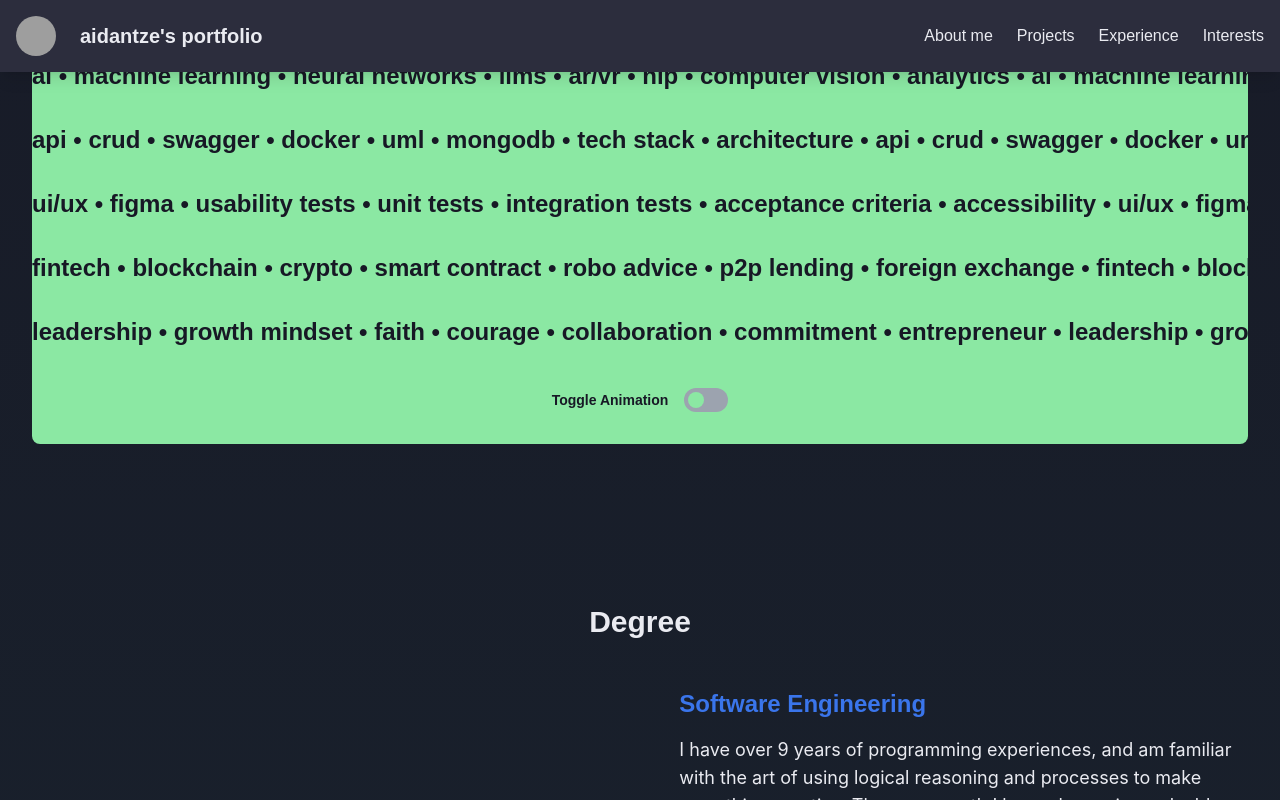
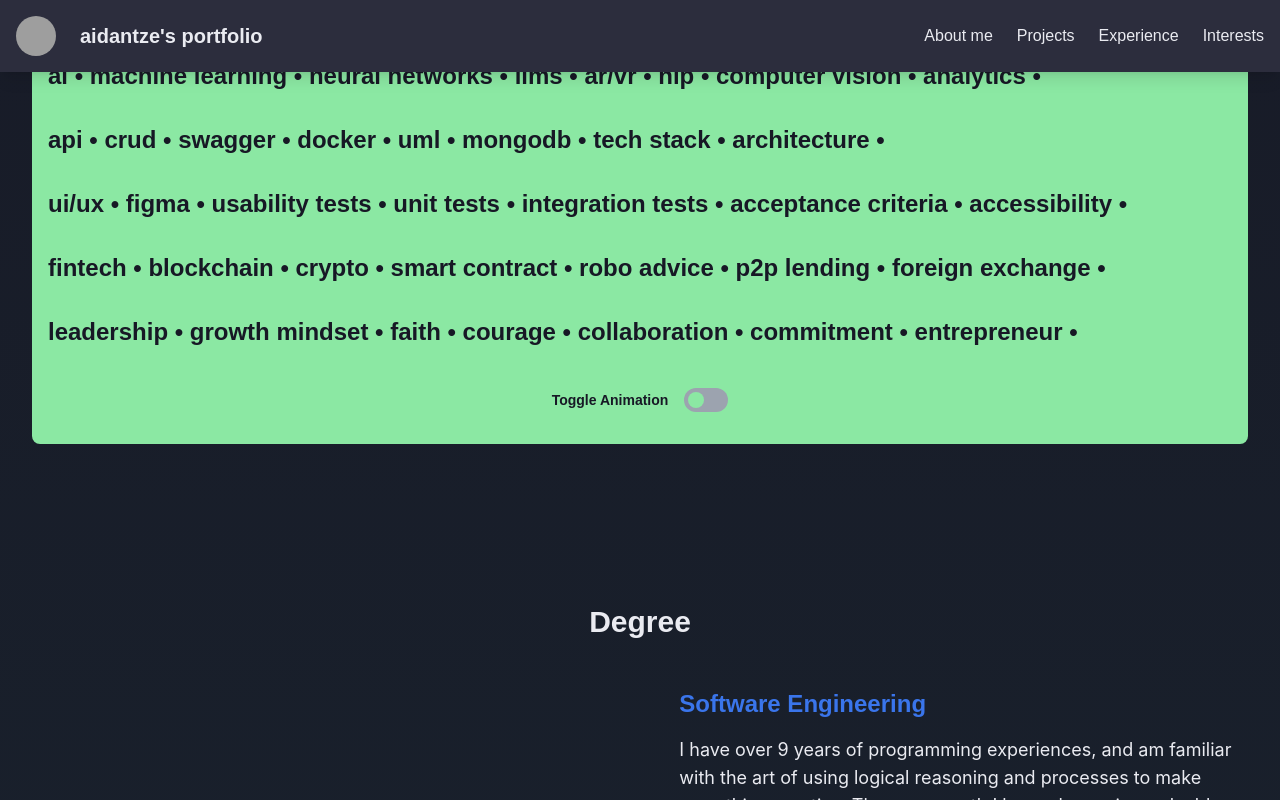
Before and after one commit to aidantze/aidantze.github.io, a React (Create React App) app: page /about in a window 1280 px wide. Both pictures are taken after a click on the button "Toggle skills animation". Shown: the part 1484-2284 px from the top of the page. Built offline with nearby package versions, Linux system fonts and the light colour scheme; grey boxes are pictures that could not be loaded; a web font is replaced by a local one.

Commit message:
Fix: Fixed skills section for better accessibility options.

```diff
--- a/src/pages/AboutPage.jsx
+++ b/src/pages/AboutPage.jsx
@@ -140,35 +140,70 @@ const AboutPage = () => {
                     {/* Skills Section */ }
                     <section className="mb-24 bg-accent-green py-8 rounded-lg">
                         <h2 ref={ skillsTitleRef } className={ `${ getClasses(skillsTitleInView) } text-3xl text-center font-montserrat font-bold text-primary-bg mb-12` }>Skills</h2>
-                        <div
-                            ref={ skillsSectionRef }
-                            className={ `${ getClasses(skillsSectionInView) } ${ isAnimationEnabled ? 'overflow-hidden' : 'overflow-x-auto md:overflow-hidden' }` }
-                        >
-                            <div className="w-max md:w-full space-y-4">
-                                <div className="bg-accent-green text-primary-bg font-montserrat font-extrabold whitespace-nowrap overflow-hidden">
-                                    <span className={ `inline-block text-xl md:text-2xl py-2 ${ isAnimationEnabled ? 'scroll-left' : '' }` }>{ techSkills } { techSkills } { techSkills }</span>
+                        <div ref={ skillsSectionRef } className={ `${ getClasses(skillsSectionInView) } space-y-4` }>
+                            {/* Skill Line 1 */ }
+                            <div className={ `bg-accent-green text-primary-bg font-montserrat font-extrabold ${ isAnimationEnabled ? 'overflow-hidden whitespace-nowrap' : 'px-4 py-2' }` }>
+                                { isAnimationEnabled ? (
+                                    <span className="inline-block text-xl md:text-2xl py-2 scroll-left">{ techSkills } { techSkills } { techSkills }</span>
+                                ) : (
+                                    <p className="text-xl md:text-2xl">{ techSkills }</p>
+                                ) }
                             </div>
-                                <div className="bg-accent-green text-primary-bg font-montserrat font-extrabold whitespace-nowrap overflow-hidden">
-                                    <span className={ `inline-block text-xl md:text-2xl py-2 ${ isAnimationEnabled ? 'scroll-right' : '' }` }>{ softSkills } { softSkills } { softSkills }</span>
+                            {/* Skill Line 2 */ }
+                            <div className={ `bg-accent-green text-primary-bg font-montserrat font-extrabold ${ isAnimationEnabled ? 'overflow-hidden whitespace-nowrap' : 'px-4 py-2' }` }>
+                                { isAnimationEnabled ? (
+                                    <span className="inline-block text-xl md:text-2xl py-2 scroll-right">{ softSkills } { softSkills } { softSkills }</span>
+                                ) : (
+                                    <p className="text-xl md:text-2xl">{ softSkills }</p>
+                                ) }
                             </div>
-                                <div className="bg-accent-green text-primary-bg font-montserrat font-extrabold whitespace-nowrap overflow-hidden">
-                                    <span className={ `inline-block text-xl md:text-2xl py-2 ${ isAnimationEnabled ? 'scroll-left' : '' }` }>{ devopsSkills } { devopsSkills } { devopsSkills }</span>
+                            {/* Skill Line 3 */ }
+                            <div className={ `bg-accent-green text-primary-bg font-montserrat font-extrabold ${ isAnimationEnabled ? 'overflow-hidden whitespace-nowrap' : 'px-4 py-2' }` }>
+                                { isAnimationEnabled ? (
+                                    <span className="inline-block text-xl md:text-2xl py-2 scroll-left">{ devopsSkills } { devopsSkills } { devopsSkills }</span>
+                                ) : (
+                                    <p className="text-xl md:text-2xl">{ devopsSkills }</p>
+                                ) }
                             </div>
-                                <div className="bg-accent-green text-primary-bg font-montserrat font-extrabold whitespace-nowrap overflow-hidden">
-                                    <span className={ `inline-block text-xl md:text-2xl py-2 ${ isAnimationEnabled ? 'scroll-right' : '' }` }>{ aiSkills } { aiSkills } { aiSkills }</span>
+                            {/* Skill Line 4 */ }
+                            <div className={ `bg-accent-green text-primary-bg font-montserrat font-extrabold ${ isAnimationEnabled ? 'overflow-hidden whitespace-nowrap' : 'px-4 py-2' }` }>
+                                { isAnimationEnabled ? (
+                                    <span className="inline-block text-xl md:text-2xl py-2 scroll-right">{ aiSkills } { aiSkills } { aiSkills }</span>
+                                ) : (
+                                    <p className="text-xl md:text-2xl">{ aiSkills }</p>
+                                ) }
                             </div>
-                                <div className="bg-accent-green text-primary-bg font-montserrat font-extrabold whitespace-nowrap overflow-hidden">
-                                    <span className={ `inline-block text-xl md:text-2xl py-2 ${ isAnimationEnabled ? 'scroll-left' : '' }` }>{ designSkills } { designSkills } { designSkills }</span>
+                            {/* Skill Line 5 */ }
+                            <div className={ `bg-accent-green text-primary-bg font-montserrat font-extrabold ${ isAnimationEnabled ? 'overflow-hidden whitespace-nowrap' : 'px-4 py-2' }` }>
+                                { isAnimationEnabled ? (
+                                    <span className="inline-block text-xl md:text-2xl py-2 scroll-left">{ designSkills } { designSkills } { designSkills }</span>
+                                ) : (
+                                    <p className="text-xl md:text-2xl">{ designSkills }</p>
+                                ) }
                             </div>
-                                <div className="bg-accent-green text-primary-bg font-montserrat font-extrabold whitespace-nowrap overflow-hidden">
-                                    <span className={ `inline-block text-xl md:text-2xl py-2 ${ isAnimationEnabled ? 'scroll-right' : '' }` }>{ processSkills } { processSkills } { processSkills }</span>
+                            {/* Skill Line 6 */ }
+                            <div className={ `bg-accent-green text-primary-bg font-montserrat font-extrabold ${ isAnimationEnabled ? 'overflow-hidden whitespace-nowrap' : 'px-4 py-2' }` }>
+                                { isAnimationEnabled ? (
+                                    <span className="inline-block text-xl md:text-2xl py-2 scroll-right">{ processSkills } { processSkills } { processSkills }</span>
+                                ) : (
+                                    <p className="text-xl md:text-2xl">{ processSkills }</p>
+                                ) }
                             </div>
-                                <div className="bg-accent-green text-primary-bg font-montserrat font-extrabold whitespace-nowrap overflow-hidden">
-                                    <span className={ `inline-block text-xl md:text-2xl py-2 ${ isAnimationEnabled ? 'scroll-left' : '' }` }>{ fintechSkills } { fintechSkills } { fintechSkills }</span>
+                            {/* Skill Line 7 */ }
+                            <div className={ `bg-accent-green text-primary-bg font-montserrat font-extrabold ${ isAnimationEnabled ? 'overflow-hidden whitespace-nowrap' : 'px-4 py-2' }` }>
+                                { isAnimationEnabled ? (
+                                    <span className="inline-block text-xl md:text-2xl py-2 scroll-left">{ fintechSkills } { fintechSkills } { fintechSkills }</span>
+                                ) : (
+                                    <p className="text-xl md:text-2xl">{ fintechSkills }</p>
+                                ) }
                             </div>
-                                <div className="bg-accent-green text-primary-bg font-montserrat font-extrabold whitespace-nowrap overflow-hidden">
-                                    <span className={ `inline-block text-xl md:text-2xl py-2 ${ isAnimationEnabled ? 'scroll-right' : '' }` }>{ leadershipSkills } { leadershipSkills } { leadershipSkills }</span>
-                                </div>
+                            {/* Skill Line 8 */ }
+                            <div className={ `bg-accent-green text-primary-bg font-montserrat font-extrabold ${ isAnimationEnabled ? 'overflow-hidden whitespace-nowrap' : 'px-4 py-2' }` }>
+                                { isAnimationEnabled ? (
+                                    <span className="inline-block text-xl md:text-2xl py-2 scroll-right">{ leadershipSkills } { leadershipSkills } { leadershipSkills }</span>
+                                ) : (
+                                    <p className="text-xl md:text-2xl">{ leadershipSkills }</p>
+                                ) }
                             </div>
                         </div>
                         {/* Toggle Switch */ }
@@ -226,7 +261,7 @@ const AboutPage = () => {
                             <div ref={ seImageRef } className={ `md:w-1/2 order-2 md:order-1 ${ getClasses(seImageInView) }` }>
                                 <img
                                     src="https://res.cloudinary.com/dg6nuqapw/image/upload/v1756991452/site-reliability_lmk39q.png"
-                                    alt="Software analytics graphic"
+                                    alt="Software site reliability graphic"
                                     className="w-4/5 mx-auto rounded-lg"
                                 />
                             </div>
```
Lines whose indentation alone changed are shown as unchanged.
